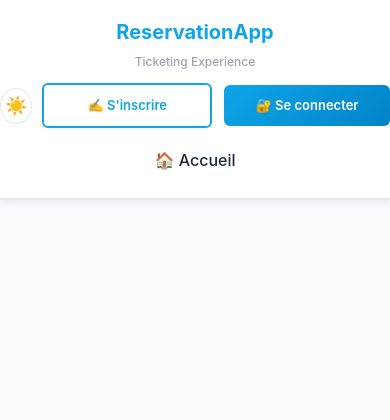
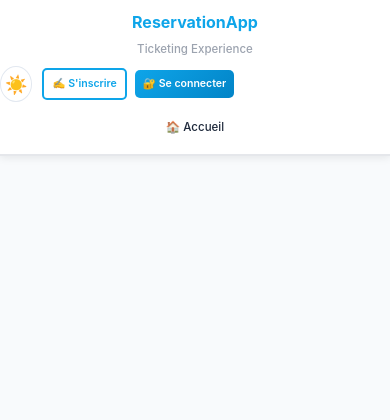
Before and after one commit to patRizzi0/Reservation_App, a Flask app: template templates/pages/home.html in a window 390 px wide. Shown: the top 420 px of the page. Run offline with Flask 3, Linux system fonts and the light colour scheme; the template is opened without the code that fills it, so the values that code supplies are empty; some libraries are stand-ins or nearby versions.

Commit message:
Improve responsive home and mobile header

```diff
--- a/static/css/themes.css
+++ b/static/css/themes.css
@@ -175,3 +175,112 @@
 .btn-primary:hover {
     background: var(--color-secondary) !important;
 }
+
+/* =============================================================
+   HOME - eventi in card compatte, non a tutta larghezza
+   ============================================================= */
+.home-page {
+    width: min(100% - 32px, 1180px);
+    margin: 32px auto 48px;
+}
+
+.home-events-grid {
+    display: grid;
+    grid-template-columns: repeat(auto-fit, minmax(260px, 1fr));
+    gap: 22px;
+}
+
+.home-event-card {
+    min-height: 260px;
+    overflow: hidden;
+}
+
+.home-event-card .card-body {
+    min-height: 185px;
+}
+
+.home-event-card .card-footer {
+    display: flex;
+    justify-content: center;
+}
+
+.home-event-card .btn-reserve {
+    width: auto !important;
+    min-width: 180px;
+    max-width: 100%;
+    padding: 10px 22px;
+}
+
+/* =============================================================
+   HEADER MOBILE - bottoni piu compatti su telefoni
+   ============================================================= */
+@media (max-width: 768px) {
+    .site-header .user-section {
+        flex-wrap: wrap;
+        gap: 8px;
+        justify-content: flex-start;
+    }
+
+    .site-header .user-name {
+        flex: 1 1 100%;
+        font-size: 0.78rem;
+        overflow: hidden;
+        text-overflow: ellipsis;
+    }
+
+    .site-header .btn-header {
+        flex: 0 0 auto;
+        padding: 7px 10px;
+        font-size: 0.72rem;
+        gap: 4px;
+    }
+
+    .site-header .user-section form {
+        display: inline-flex !important;
+    }
+}
+
+@media (max-width: 480px) {
+    .home-page {
+        width: min(100% - 20px, 1180px);
+        margin-top: 18px;
+    }
+
+    .home-events-grid {
+        grid-template-columns: 1fr;
+        gap: 14px;
+    }
+
+    .home-event-card {
+        min-height: auto;
+    }
+
+    .home-event-card .card-body {
+        min-height: auto;
+    }
+
+    .site-header .header-inner {
+        gap: 8px;
+        padding-top: 10px;
+        padding-bottom: 10px;
+    }
+
+    .site-header .brand-logo {
+        font-size: 1rem;
+    }
+
+    .site-header .brand-subtitle,
+    .site-header .nav-link {
+        font-size: 0.72rem;
+    }
+
+    .site-header .main-nav {
+        gap: 6px;
+    }
+
+    .site-header .btn-header {
+        padding: 6px 8px;
+        font-size: 0.66rem;
+        border-radius: 5px;
+    }
+}
```
